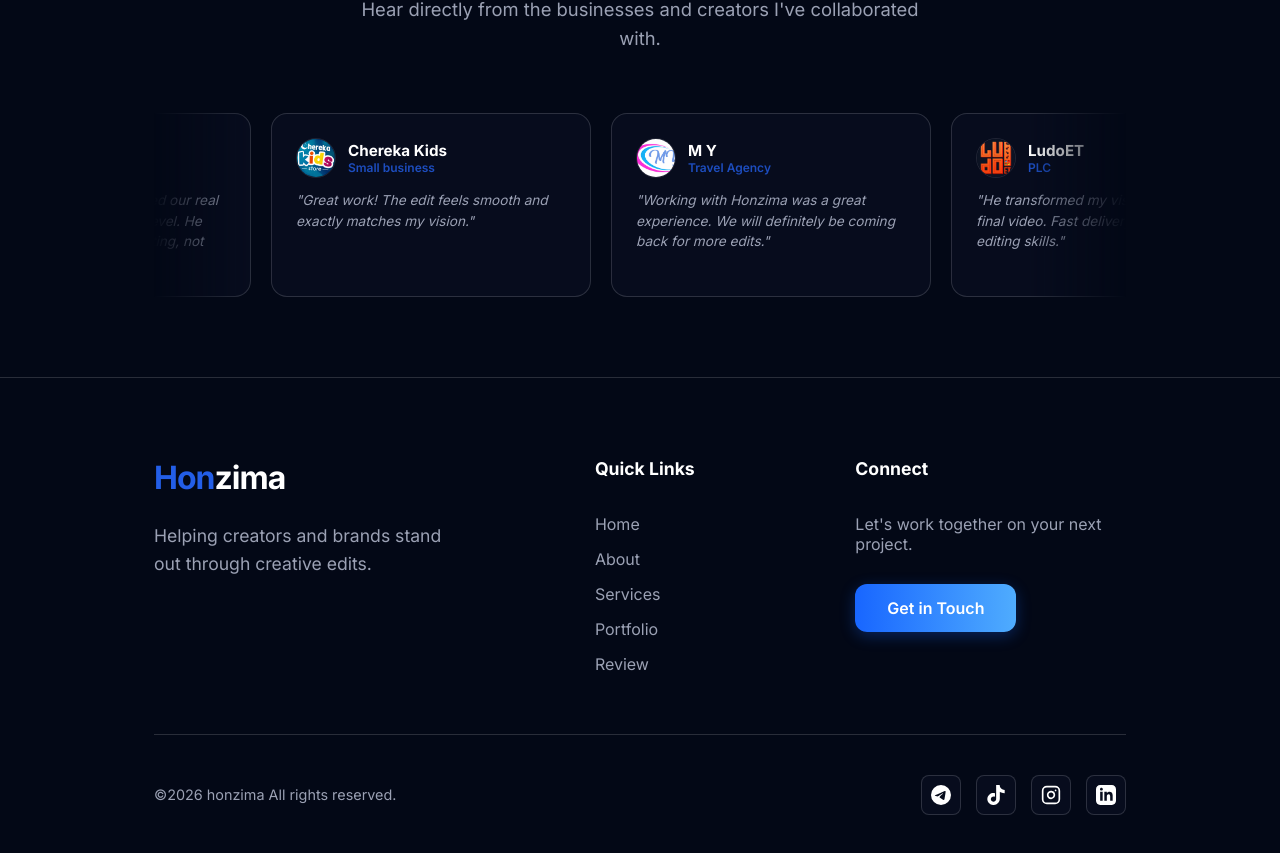
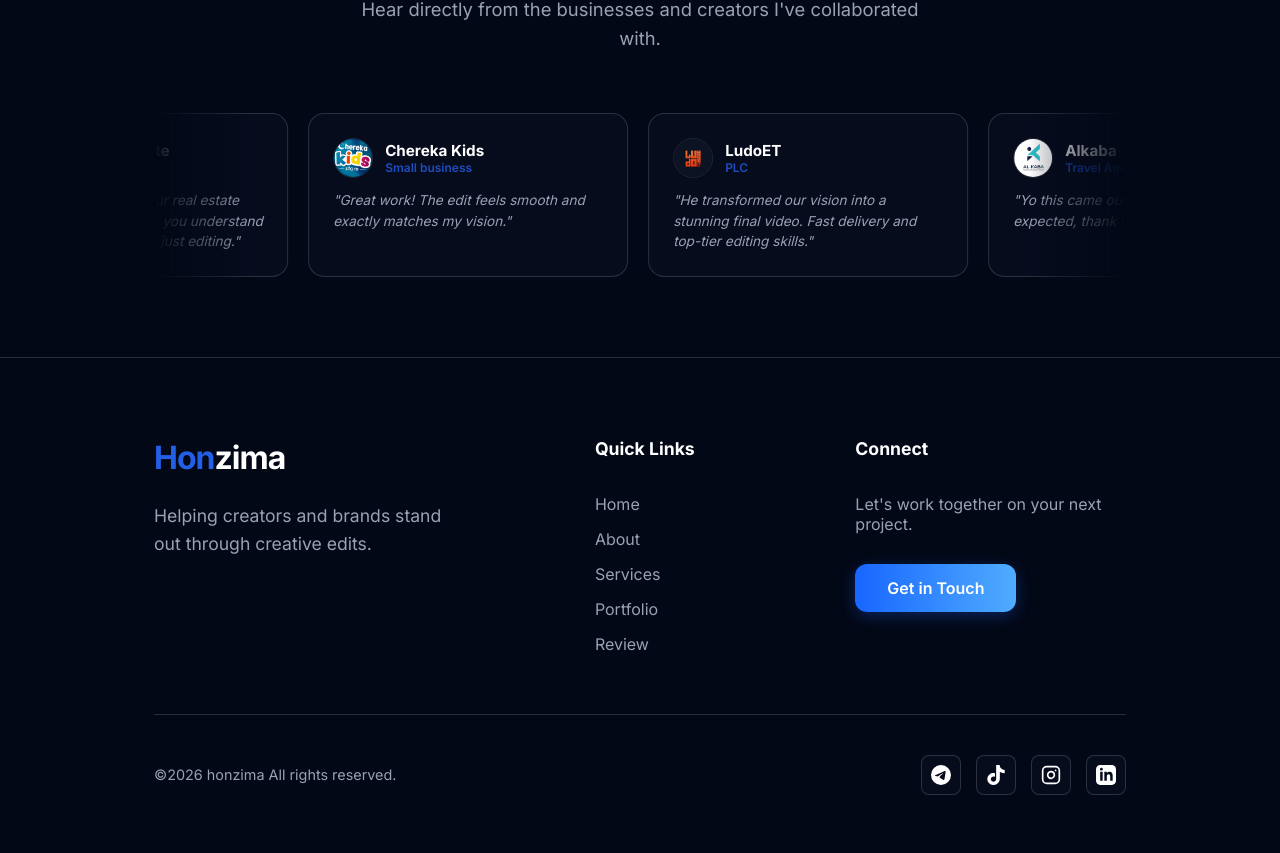
Before and after one commit to AMANI-BLU/HonzimaV2, a React (Vite) app: page / in a window 1280 px wide. Shown: the part 4275-5128 px from the top of the page. Built offline with nearby package versions, Linux system fonts and the light colour scheme; no server answers; the database is empty.

Commit message:
testimonials changed

```diff
--- a/src/components/ClientTestimonials.tsx
+++ b/src/components/ClientTestimonials.tsx
@@ -1,8 +1,7 @@
 import styles from './ClientTestimonials.module.css';
-import ludoAvatar from '../assets/LudoET.jpg';
+import ludoAvatar from '../assets/ludoo.jpg';
 import etclAvatar from '../assets/ETCL.jpg';
 import cherekaAvatar from '../assets/chereka.png';
-import myAvatar from '../assets/my.png';
 import flipperAvatar from '../assets/flipper.png';
 import alkabaAvatar from '../assets/alkaba.jpg';
 
@@ -10,7 +9,7 @@ const clientReviews = [
     {
         name: 'ETCL Real Estate',
         role: 'PLC',
-        quote: 'Working with Honzima elevated our real estate videos to a whole new level. He understands real estate marketing, not just editing.',
+        quote: 'Working with you took our real estate videos to the next level — you understand real estate marketing, not just editing.',
         avatar: etclAvatar
     },
     {
@@ -20,15 +19,9 @@ const clientReviews = [
         avatar: cherekaAvatar
     },
     {
-        name: 'M Y',
-        role: 'Travel Agency',
-        quote: 'Working with Honzima was a great experience. We will definitely be coming back for more edits.',
-        avatar: myAvatar
-    },
-    {
         name: 'LudoET',
         role: 'PLC',
-        quote: 'He transformed my vision into a stunning final video. Fast delivery and top-tier editing skills.',
+        quote: 'He transformed our vision into a stunning final video. Fast delivery and top-tier editing skills.',
         avatar: ludoAvatar
     },
     {
```
Also changed, not shown: src/assets/LudoET.jpg (deleted), src/assets/ludoo.jpg (added).
